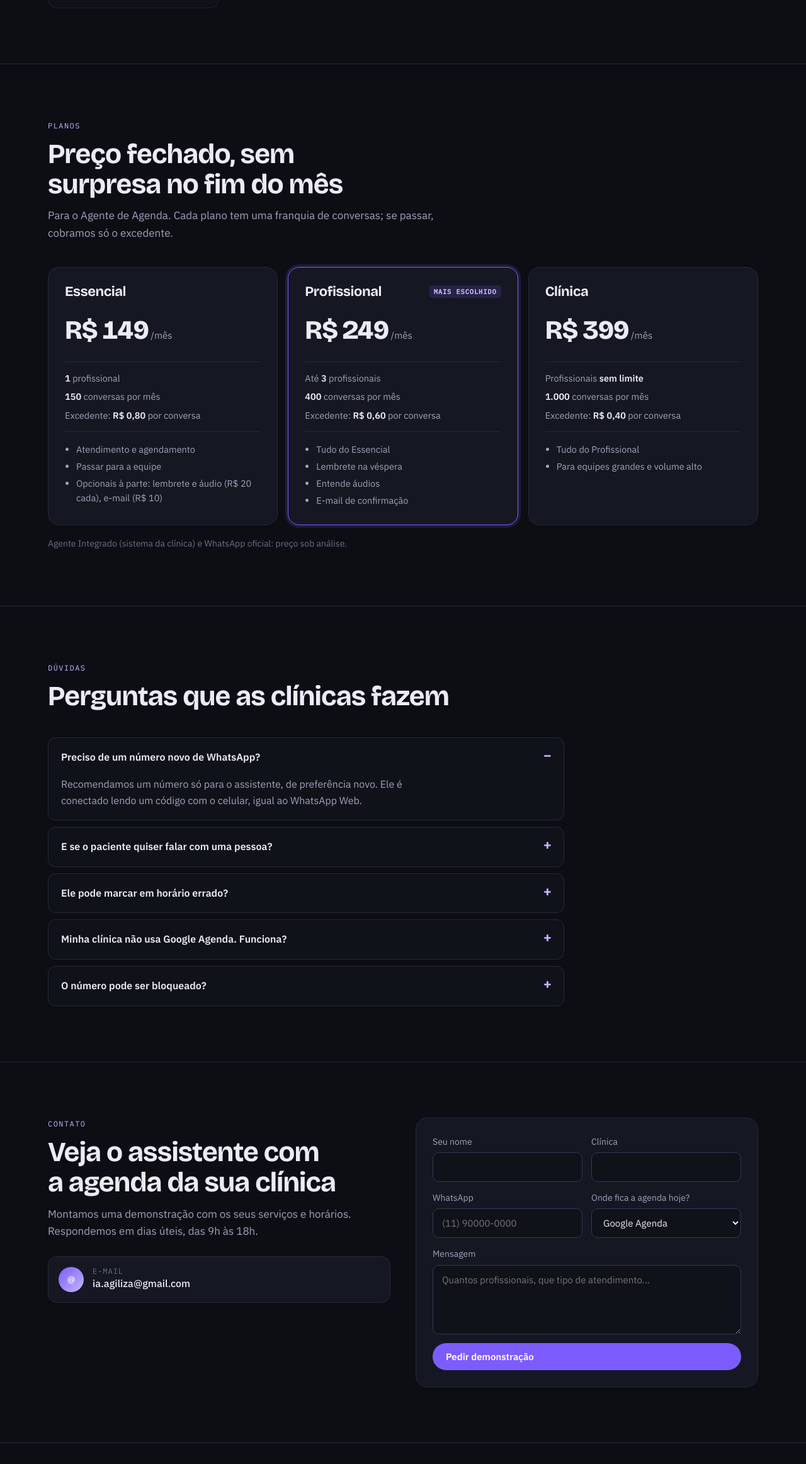
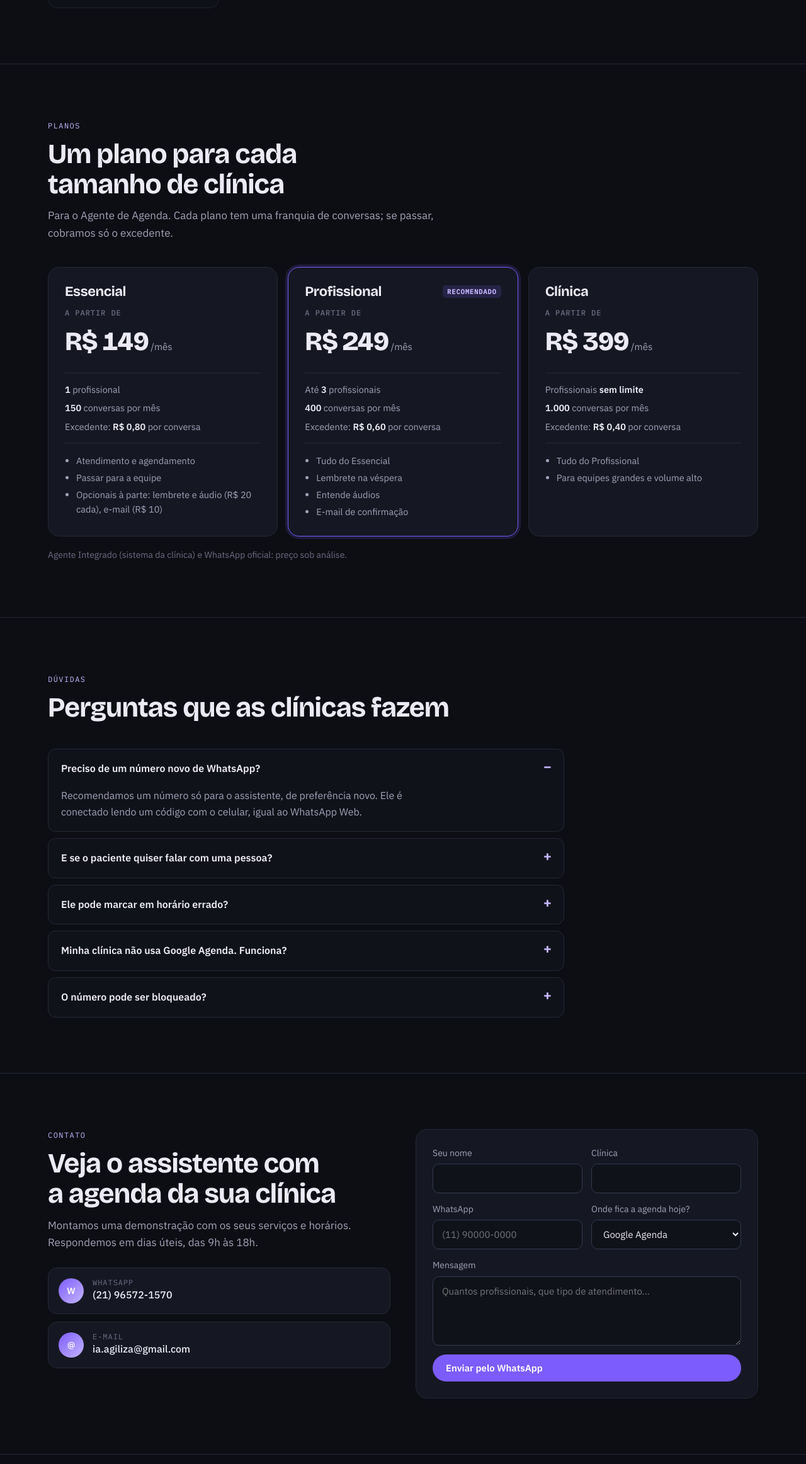
Before and after one commit to agiliz-IA/-, a plain HTML site: page index.html in a window 1280 px wide. Shown: the part 3696-6021 px from the top of the page at 63% size. Drawn offline with nearby package versions, Linux system fonts and the light colour scheme.

Commit message:
Adiciona WhatsApp de contato e preços como ponto de entrada
- WhatsApp (21) 96572-1570 no contato, com link wa.me
- Formulário agora abre o WhatsApp com o pedido pronto
- Preços marcados como "a partir de"

Co-Authored-By: Claude Opus 5.5 <noreply@anthropic.com>
Claude-Session: https://claude.ai/code/session_016mGu72W9dtsbzXWMANd9fp

```diff
--- a/index.html
+++ b/index.html
@@ -285,25 +285,25 @@
     <div class="wrap">
       <div class="sec-head">
         <span class="eyebrow">Planos</span>
-        <h2>Preço fechado, sem surpresa no fim do mês</h2>
+        <h2>Um plano para cada tamanho de clínica</h2>
         <p>Para o Agente de Agenda. Cada plano tem uma franquia de conversas; se passar, cobramos só o excedente.</p>
       </div>
       <div class="plans">
         <article class="plan">
           <h3>Essencial</h3>
-          <div class="price">R$ 149<small> /mês</small></div>
+          <div class="price"><span class="from">a partir de</span>R$ 149<small> /mês</small></div>
           <div class="meta"><span><b>1</b> profissional</span><span><b>150</b> conversas por mês</span><span>Excedente: <b>R$ 0,80</b> por conversa</span></div>
           <ul><li>Atendimento e agendamento</li><li>Passar para a equipe</li><li>Opcionais à parte: lembrete e áudio (R$ 20 cada), e-mail (R$ 10)</li></ul>
         </article>
         <article class="plan hl">
-          <h3>Profissional <small>Mais escolhido</small></h3>
-          <div class="price">R$ 249<small> /mês</small></div>
+          <h3>Profissional <small>Recomendado</small></h3>
+          <div class="price"><span class="from">a partir de</span>R$ 249<small> /mês</small></div>
           <div class="meta"><span>Até <b>3</b> profissionais</span><span><b>400</b> conversas por mês</span><span>Excedente: <b>R$ 0,60</b> por conversa</span></div>
           <ul><li>Tudo do Essencial</li><li>Lembrete na véspera</li><li>Entende áudios</li><li>E-mail de confirmação</li></ul>
         </article>
         <article class="plan">
           <h3>Clínica</h3>
-          <div class="price">R$ 399<small> /mês</small></div>
+          <div class="price"><span class="from">a partir de</span>R$ 399<small> /mês</small></div>
           <div class="meta"><span>Profissionais <b>sem limite</b></span><span><b>1.000</b> conversas por mês</span><span>Excedente: <b>R$ 0,40</b> por conversa</span></div>
           <ul><li>Tudo do Profissional</li><li>Para equipes grandes e volume alto</li></ul>
         </article>
@@ -337,6 +337,7 @@
           <p>Montamos uma demonstração com os seus serviços e horários. Respondemos em dias úteis, das 9h às 18h.</p>
         </div>
         <div class="ways">
+          <a class="way" href="https://wa.me/5521965721570?text=Ol%C3%A1%21%20Quero%20conhecer%20o%20assistente%20da%20Agiliz%20para%20a%20minha%20cl%C3%ADnica." target="_blank" rel="noopener"><span class="ico wa-ava" style="width:40px;height:40px">W</span><div><small>WhatsApp</small><b>(21) 96572-1570</b></div></a>
           <div class="way"><span class="ico wa-ava" style="width:40px;height:40px">@</span><div><small>E-mail</small><b>ia.agiliza@gmail.com</b></div></div>
         </div>
       </div>
@@ -352,7 +353,7 @@
           </label>
         </div>
         <label for="f-msg">Mensagem<textarea id="f-msg" name="mensagem" rows="4" placeholder="Quantos profissionais, que tipo de atendimento..."></textarea></label>
-        <button class="btn btn-primary" type="submit">Pedir demonstração</button>
+        <button class="btn btn-primary" type="submit">Enviar pelo WhatsApp</button>
         <p class="form-msg" id="form-msg" hidden></p>
       </form>
     </div>
--- a/script.js
+++ b/script.js
@@ -1,5 +1,6 @@
 (() => {
   const CONTACT_EMAIL = 'ia.agiliza@gmail.com';
+  const CONTACT_WHATSAPP = '5521965721570';
   const H0 = 8, H1 = 18, SPAN = H1 - H0;
   const reduce = matchMedia('(prefers-reduced-motion: reduce)').matches;
   const $ = s => document.querySelector(s);
@@ -207,8 +208,12 @@
     const v = id => $(id).value.trim();
     if (!v('#f-nome') || !v('#f-whats')) { m.style.color = 'var(--warn)'; m.textContent = 'Preencha seu nome e WhatsApp.'; return; }
     const body = `Nome: ${v('#f-nome')}\nClínica: ${v('#f-clinica')}\nWhatsApp: ${v('#f-whats')}\nAgenda hoje: ${v('#f-agenda')}\n\n${v('#f-msg')}`;
-    location.href = 'mailto:' + CONTACT_EMAIL + '?subject=' + encodeURIComponent('Demonstração Agiliz - ' + (v('#f-clinica') || v('#f-nome'))) + '&body=' + encodeURIComponent(body);
+    const text = 'Olá! Quero uma demonstração da Agiliz.\n\n' + body;
+    const a = document.createElement('a');
+    a.href = 'https://wa.me/' + CONTACT_WHATSAPP + '?text=' + encodeURIComponent(text);
+    a.target = '_blank'; a.rel = 'noopener';
+    document.body.appendChild(a); a.click(); a.remove();
     m.style.color = 'var(--text-2)';
-    m.innerHTML = 'Abrimos o seu e-mail com o pedido pronto. Se não abriu, escreva para <b>' + CONTACT_EMAIL + '</b>.';
+    m.innerHTML = 'Abrimos o WhatsApp com o seu pedido pronto, é só enviar. Se não abriu, chame no (21) 96572-1570 ou escreva para <b>' + CONTACT_EMAIL + '</b>.';
   });
 })();
--- a/style.css
+++ b/style.css
@@ -286,3 +286,7 @@ footer a { color: var(--text-2); text-decoration: none; }
 }
 .ev .tag { position: absolute; top: 4px; right: 4px; margin: 0; }
 @media (max-width: 560px) { .ev .tag { display: none; } }
+.price .from { display: block; font: 500 12px/1 var(--mono); letter-spacing: .08em; text-transform: uppercase; color: var(--text-3); margin-bottom: 6px; }
+a.way { color: var(--text); text-decoration: none; transition: border-color .15s; }
+a.way:hover { border-color: var(--lilac); }
+a.way b { user-select: auto; }
```
